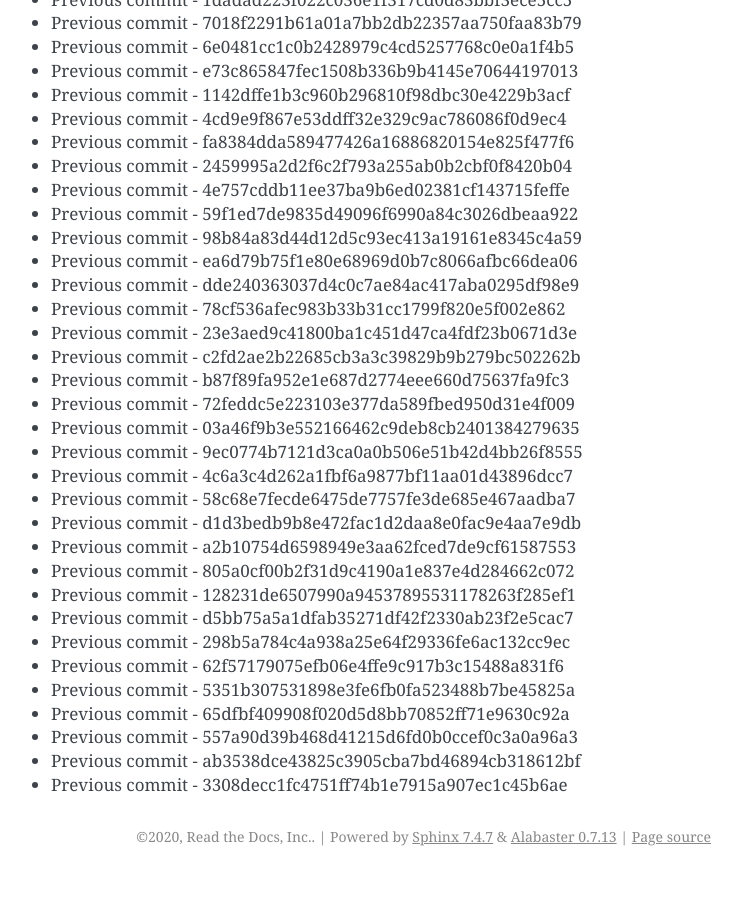
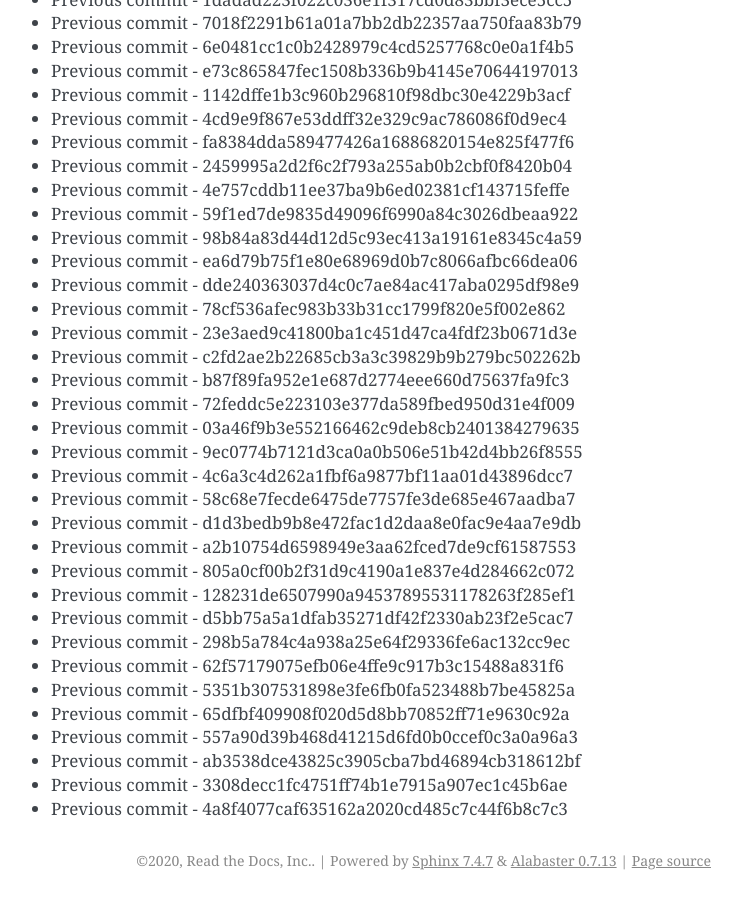
Before and after one commit to readthedocs/rtd-git-stresstest, a Sphinx documentation site: the page built from docs/updates.rst, in a window 1280 px wide and 900 px high, scrolled down 51248 px. Shown: the whole window, without its empty margins (399-1141 px from the left). Built offline with Sphinx 7.4.7, drawn with Linux system fonts in a browser that asks for light colours; before the commit the page ends 52124 px from its top, so only the background shows below that.

Commit message:
Generating commit from previous: 4a8f4077caf635162a2020cd485c7c44f6b8c7c3

```diff
--- a/docs/updates.rst
+++ b/docs/updates.rst
@@ -2185,3 +2185,4 @@ It can be tested for any performance characteristics.
 * Previous commit - 557a90d39b468d41215d6fd0b0ccef0c3a0a96a3
 * Previous commit - ab3538dce43825c3905cba7bd46894cb318612bf
 * Previous commit - 3308decc1fc4751ff74b1e7915a907ec1c45b6ae
+* Previous commit - 4a8f4077caf635162a2020cd485c7c44f6b8c7c3
```
